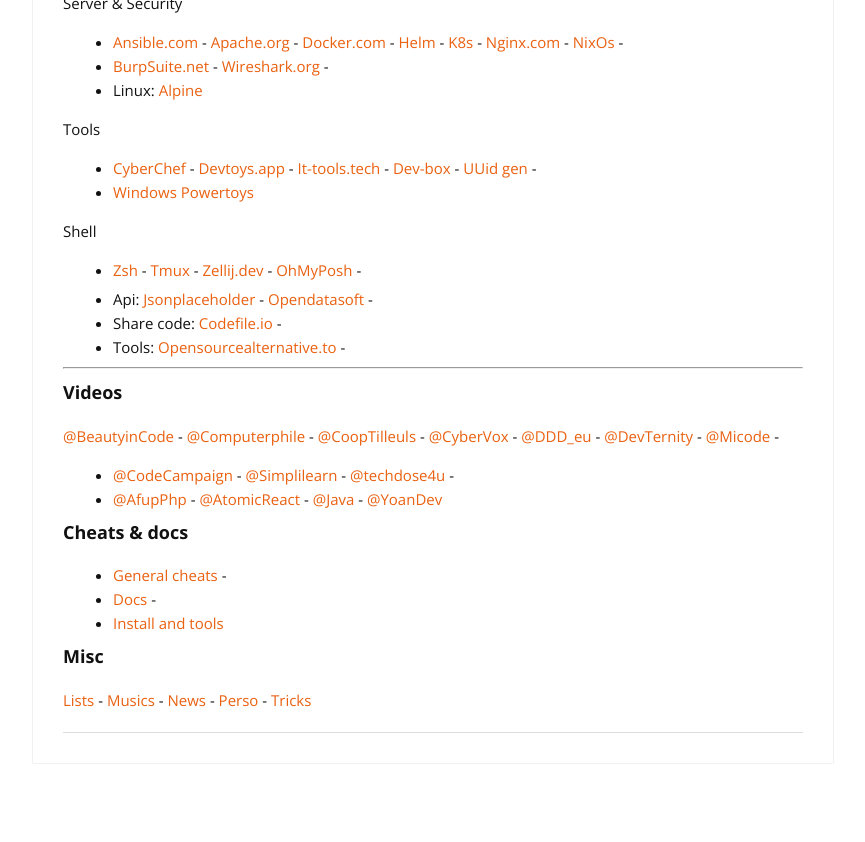
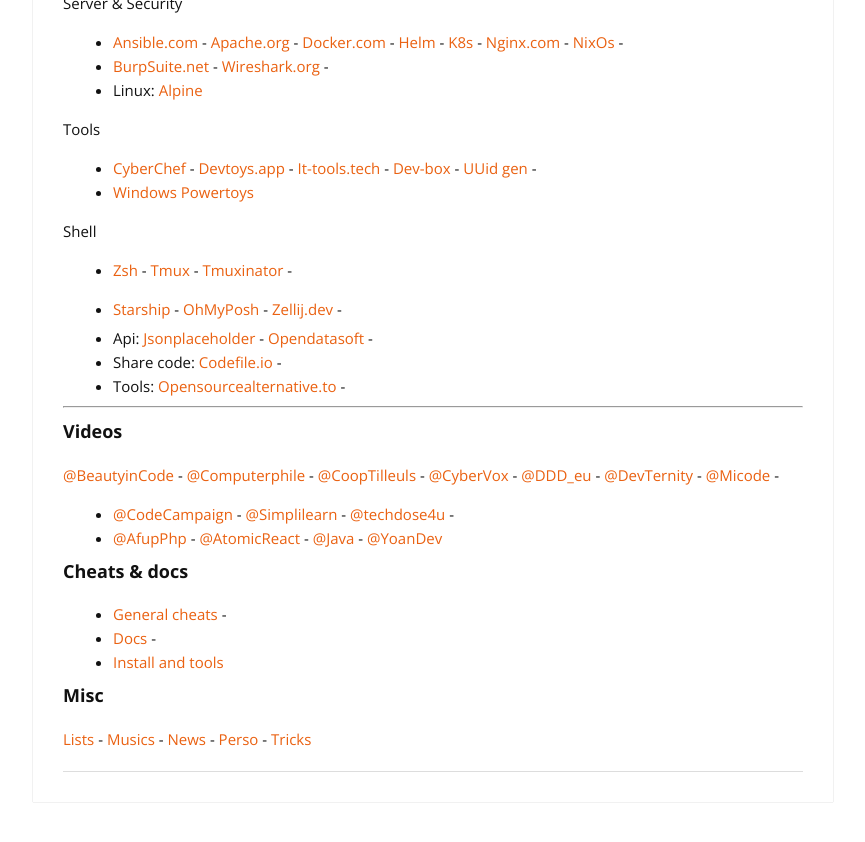
Before and after one commit to cylmat/cylmat.github.io, a Jekyll site: the page built from _pages/USEFUL.md, in a window 1280 px wide and 900 px high, scrolled down 4224 px. Shown: the top 842 px of the window, without its empty margins (207-1072 px from the left). Built offline with Jekyll 4.4.1, drawn with Linux system fonts in a browser that asks for light colours; nearby versions of some CDN libraries.

Commit message:
Update USEFUL.md

```diff
--- a/_pages/USEFUL.md
+++ b/_pages/USEFUL.md
@@ -187,7 +187,8 @@
 * [Windows Powertoys](https://learn.microsoft.com/en-us/windows/powertoys)
 
 Shell
-* [Zsh](https://zsh.sourceforge.io/Doc) - [Tmux](https://doc.ubuntu-fr.org/tmux) - [Zellij.dev](https://zellij.dev) - [OhMyPosh](https://ohmyposh.dev) -
+* [Zsh](https://zsh.sourceforge.io/Doc) - [Tmux](https://doc.ubuntu-fr.org/tmux) - [Tmuxinator](https://github.com/tmuxinator/tmuxinator) -
+* [Starship](https://starship.rs) - [OhMyPosh](https://ohmyposh.dev) - [Zellij.dev](https://zellij.dev) -
 
 - Api: [Jsonplaceholder](https://jsonplaceholder.typicode.com/users) - [Opendatasoft](https://data.opendatasoft.com/api/explore/v2.1/console) -
 - Share code: [Codefile.io](https://codefile.io)  -
```
